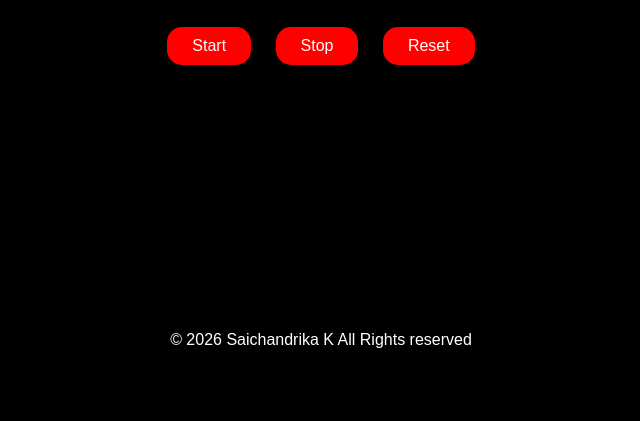
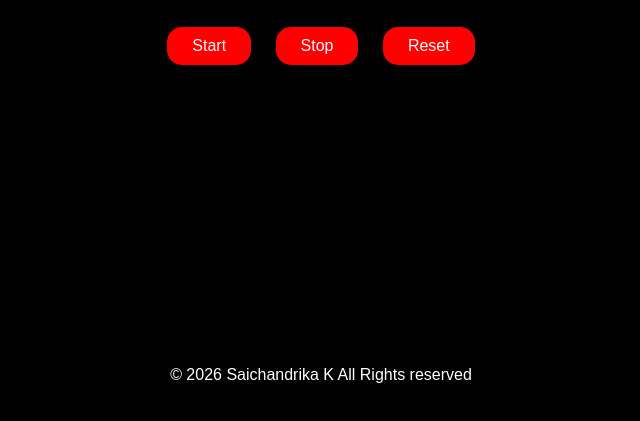
Before and after one commit to chandrikababji/Stop-Watch, a plain HTML site: page index.html in a window 1280 px wide. Shown: the part 269-690 px from the top of the page, without its empty margins (319-959 px from the left). Drawn offline with Linux system fonts and the light colour scheme.

Commit message:
edited footer styling

```diff
--- a/style.css
+++ b/style.css
@@ -2,8 +2,8 @@ body {
     background-color: black;
     font-family: Arial, sans-serif;
     text-align: center;
-    margin: 0;
-    padding: 0;
+    /* margin: 0;
+    padding: 0; */
 }
 .container {
     margin-top: 150px;
@@ -38,6 +38,7 @@ button:active{
 }
 footer{
     color: white;
-    padding: 20%;
+    /* padding: 20%; */
+    margin-top: 23%;
 
 }
```
